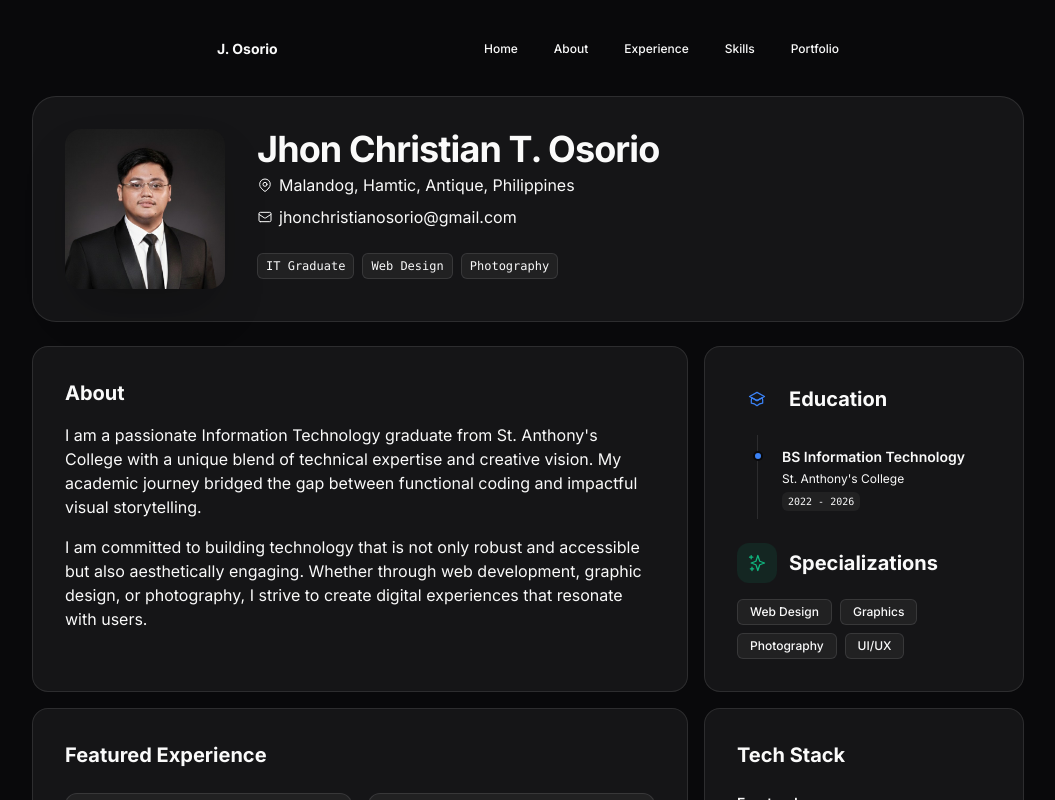
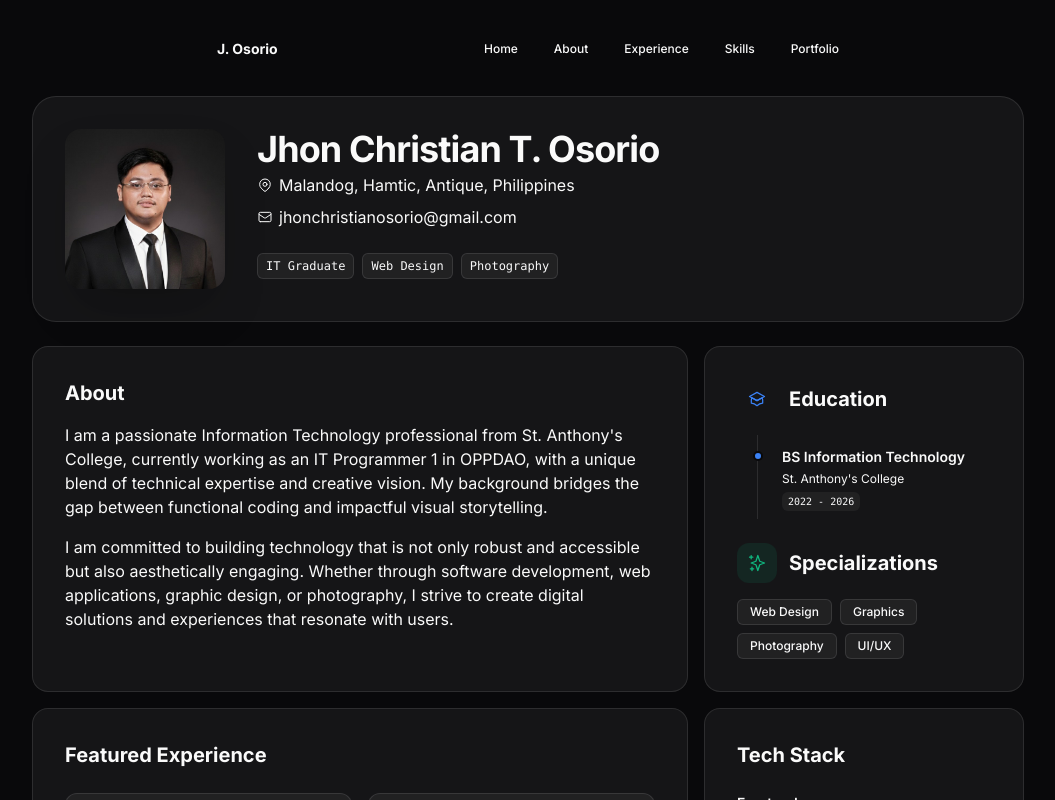
Before and after one commit to Chubs-png/my-portfolio, a React (Vite) app: page / in a window 1280 px wide. Shown: the top 800 px of the page, without its empty margins (112-1167 px from the left). Built offline with nearby package versions, Linux system fonts and the light colour scheme.

Commit message:
Update About.jsx

```diff
--- a/src/components/About.jsx
+++ b/src/components/About.jsx
@@ -5,15 +5,16 @@ const About = () => {
         <h2 className="text-xl font-bold text-foreground">About</h2>
         <div className="space-y-4 text-sm md:text-base text-foreground/70 leading-relaxed">
           <p>
-            I am a passionate Information Technology graduate from St. Anthony's College
-            with a unique blend of technical expertise and creative vision. My academic
-            journey bridged the gap between functional coding and impactful visual storytelling.
+            I am a passionate Information Technology professional from St. Anthony's College,
+            currently working as an IT Programmer 1 in OPPDAO, with a unique blend of technical
+            expertise and creative vision. My background bridges the gap between functional coding
+            and impactful visual storytelling.
           </p>
           <p>
-            I am committed to building technology that is not only robust and
-            accessible but also aesthetically engaging. Whether through web development,
-            graphic design, or photography, I strive to create digital experiences that
-            resonate with users.
+            I am committed to building technology that is not only robust and accessible but also
+            aesthetically engaging. Whether through software development, web applications,
+            graphic design, or photography, I strive to create digital solutions and experiences
+            that resonate with users.
           </p>
         </div>
       </div>
```
